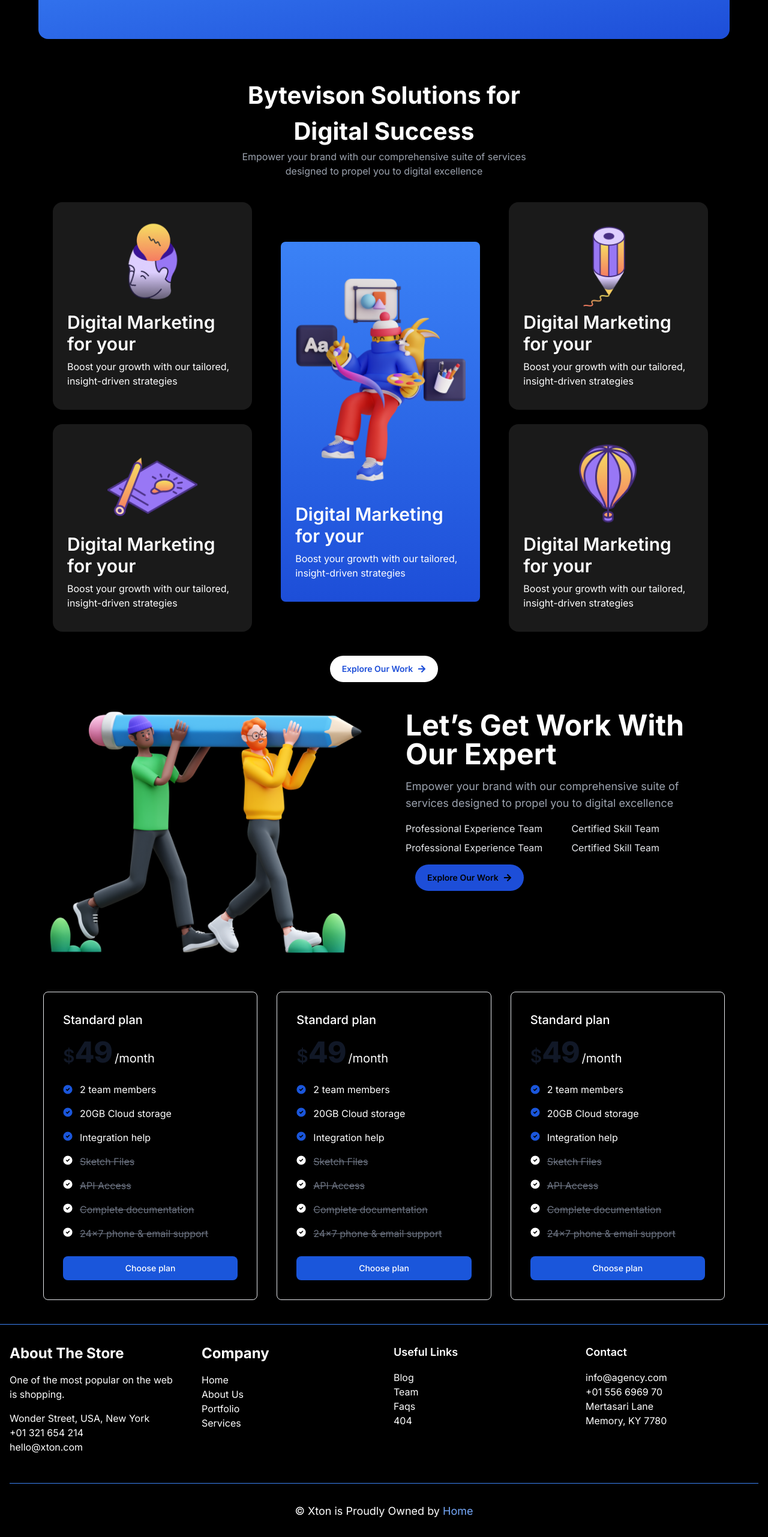
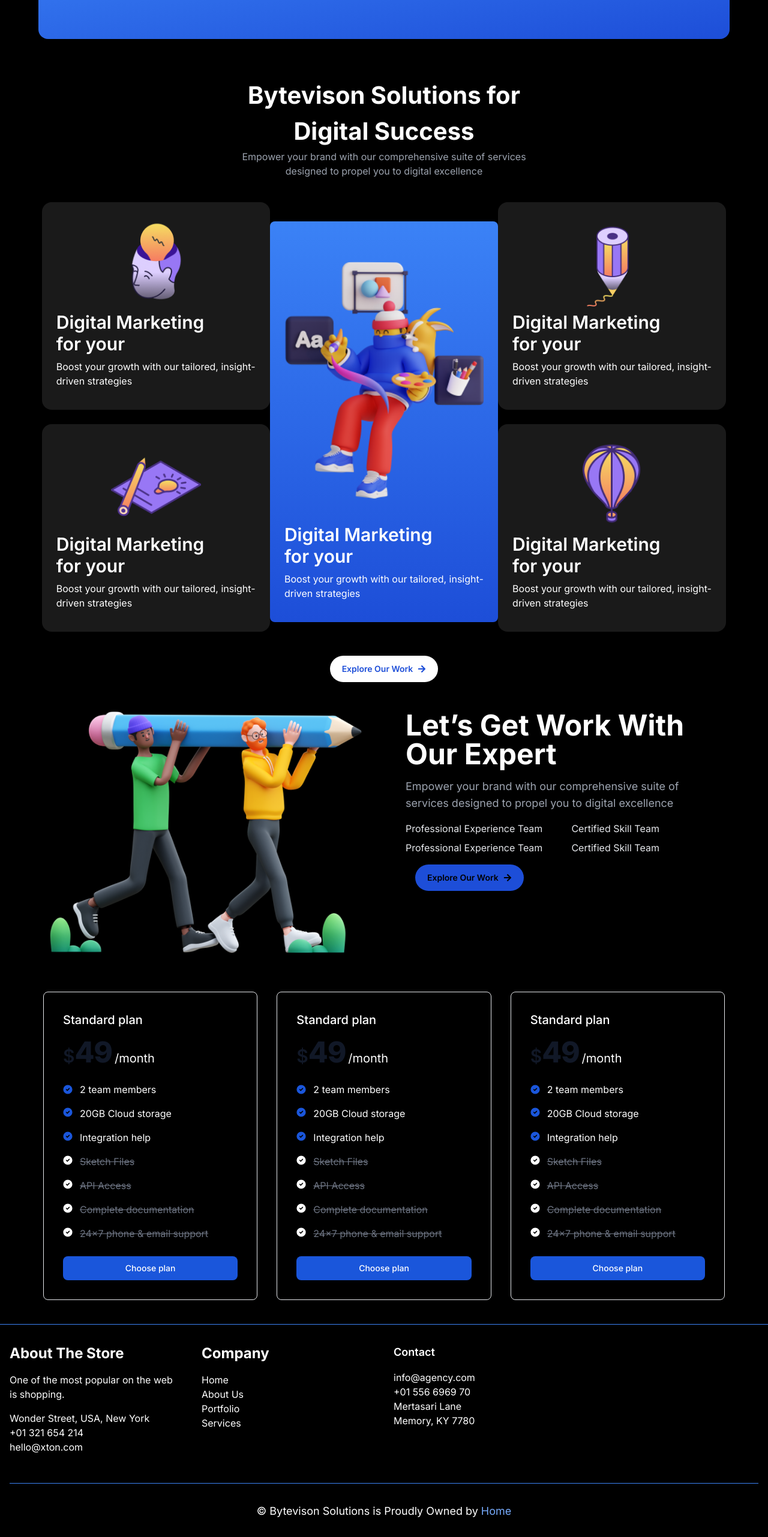
Before and after one commit to SyedSumaimaly/Bytevison-Solutions-Web, a Next.js app: page /service in a window 1280 px wide. Shown: the part 235-2797 px from the top of the page at 60% size. Built offline with nearby package versions, Linux system fonts and the light colour scheme.

Commit message:
responsive-set

```diff
--- a/components/layout/footer.jsx
+++ b/components/layout/footer.jsx
@@ -41,23 +41,7 @@
           </ul>
         </div>
 
-        <div>
-        <h3 className="text-lg font-semibold mb-4">Useful Links
-        </h3>
-        <ul class="quick-links">
-        <li><a href="about.html">Blog</a></li>
-        <li><a href="products-left-sidebar.html">Team</a></li>
-        <li><a href="products-left-sidebar-2.html">Faqs</a></li>
-        <li><a href="faqs.html">404</a></li>
-    </ul>
-        <ul className="social-link mt-4">
-          <li><a href="#" className="text-white"><i className='bx bxl-facebook'></i></a></li>
-          <li><a href="#" className="text-white"><i className='bx bxl-twitter'></i></a></li>
-          <li><a href="#" className="text-white"><i className='bx bxl-instagram'></i></a></li>
-          <li><a href="#" className="text-white"><i className='bx bxl-linkedin'></i></a></li>
-          <li><a href="#" className="text-white"><i className='bx bxl-pinterest-alt'></i></a></li>
-        </ul>
-      </div>
+
 
       <div>
       <h3 className="text-lg font-semibold mb-4">Contact</h3>
@@ -79,7 +63,7 @@
         </div>
         <div className="footer-bottom-area mt-8 border-t border-[--secondary] pt-8">
           <div className="">
-            <p className="text-lg text-center">© Xton is Proudly Owned by <a href="/home" target="_blank" className="text-blue-400">Home</a></p>
+            <p className="text-lg text-center">© Bytevison Solutions is Proudly Owned by <a href="/home" target="_blank" className="text-blue-400">Home</a></p>
 
           </div>
         </div>
--- a/components/section/digital-success.jsx
+++ b/components/section/digital-success.jsx
@@ -16,9 +16,9 @@
           designed to propel you to digital excellence
         </p>
 
-        <div className="flex flex-col lg:flex-row">
+        <div className="flex justify-center flex-col lg:flex-row">
           <div className="lg:w-[33%] w-full  mb-4  relative ">
-            <div class="max-w-sm p-6 m-6 bg-white/10 cursor-pointer  transition-all duration-300 hover:bg-gradient-to-b from-[--secondary] to-[--primary] rounded-2xl">
+            <div class="max-w-sm p-6 m-6 bg-white/10  mx-auto cursor-pointer  transition-all duration-300 hover:bg-gradient-to-b from-[--secondary] to-[--primary] rounded-2xl">
               <Image
                 className="mx-auto"
                 src="/images/Service3.png"
@@ -38,7 +38,7 @@
               </p>
             </div>
 
-            <div class="max-w-sm p-6 m-6 bg-white/10 cursor-pointer transition-all duration-300 hover:bg-gradient-to-b from-[--secondary] to-[--primary] rounded-2xl ">
+            <div class="max-w-sm p-6 m-6 bg-white/10 mx-auto cursor-pointer transition-all duration-300 hover:bg-gradient-to-b from-[--secondary] to-[--primary] rounded-2xl ">
               <Image
                 className="mx-auto"
                 src="/images/Service2.png"
@@ -59,7 +59,7 @@
             </div>
           </div>
           <div className="lg:w-[33%] w-full flex items-center">
-            <div class="max-w-sm  p-6 m-6 bg-gradient-to-b from-[--secondary] to-[--primary] rounded-lg ">
+            <div class="max-w-sm mx-auto p-6 m-6 bg-gradient-to-b from-[--secondary] to-[--primary] rounded-lg ">
               <Image
                 className="mx-auto"
                 src="/images/Service1.png"
@@ -80,7 +80,7 @@
             </div>
           </div>
           <div className="lg:w-[33%] w-full ">
-            <div class="max-w-sm p-6 m-6 bg-white/10 cursor-pointer transition-all duration-300 hover:bg-gradient-to-b from-[--secondary] to-[--primary]  rounded-2xl ">
+            <div class="max-w-sm p-6 m-6 bg-white/10 mx-auto cursor-pointer transition-all duration-300 hover:bg-gradient-to-b from-[--secondary] to-[--primary]  rounded-2xl ">
               <Image
                 className="mx-auto"
                 src="/images/Service4.png"
@@ -100,7 +100,7 @@
               </p>
             </div>
 
-            <div class="max-w-sm p-6 m-6 bg-white/10 cursor-pointer transition-all duration-300 hover:bg-gradient-to-b from-[--secondary] to-[--primary]  rounded-2xl  ">
+            <div class="max-w-sm p-6 m-6 bg-white/10 mx-auto cursor-pointer transition-all duration-300 hover:bg-gradient-to-b from-[--secondary] to-[--primary]  rounded-2xl  ">
               <Image
                 className="mx-auto"
                 src="/images/Asset-153.png"
```
